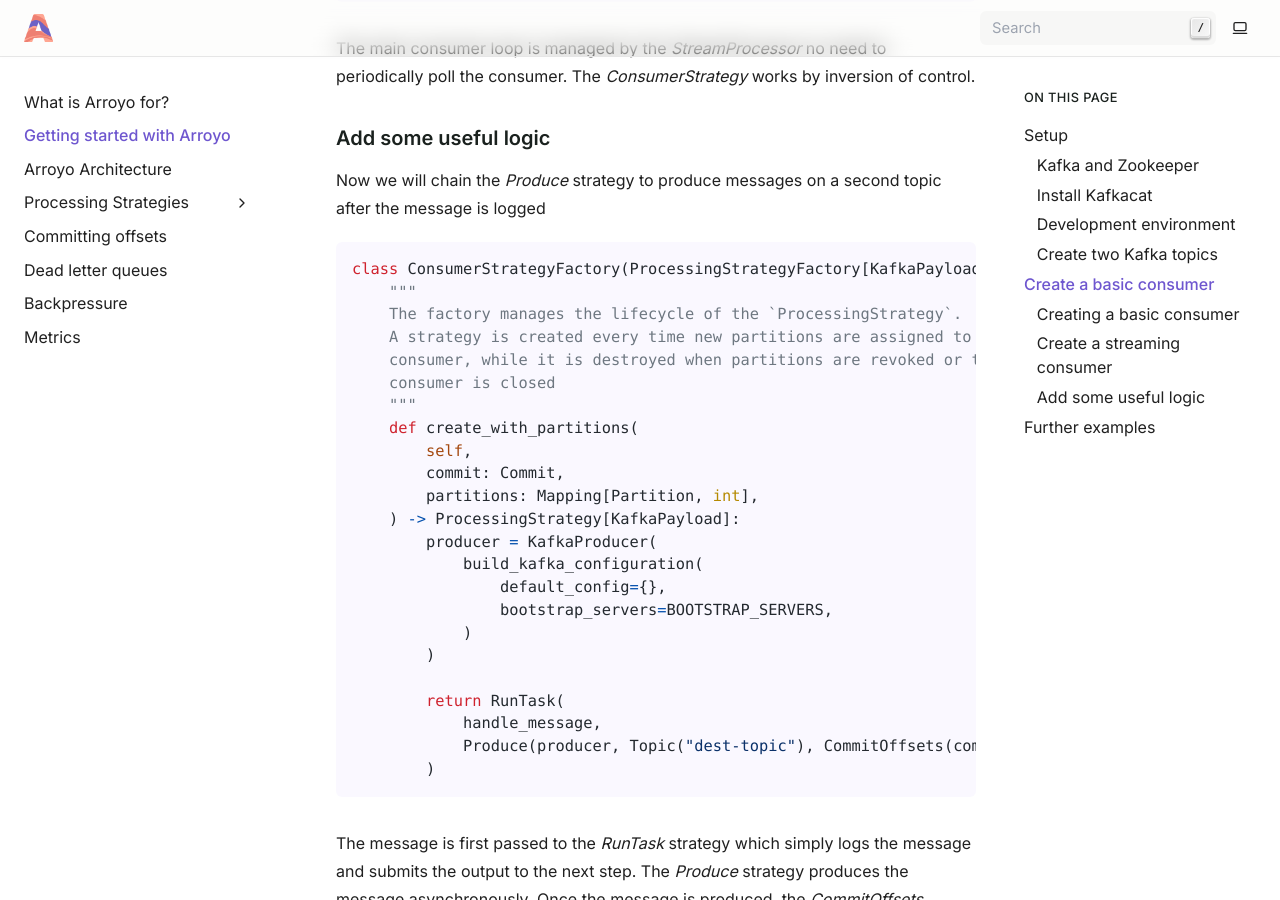
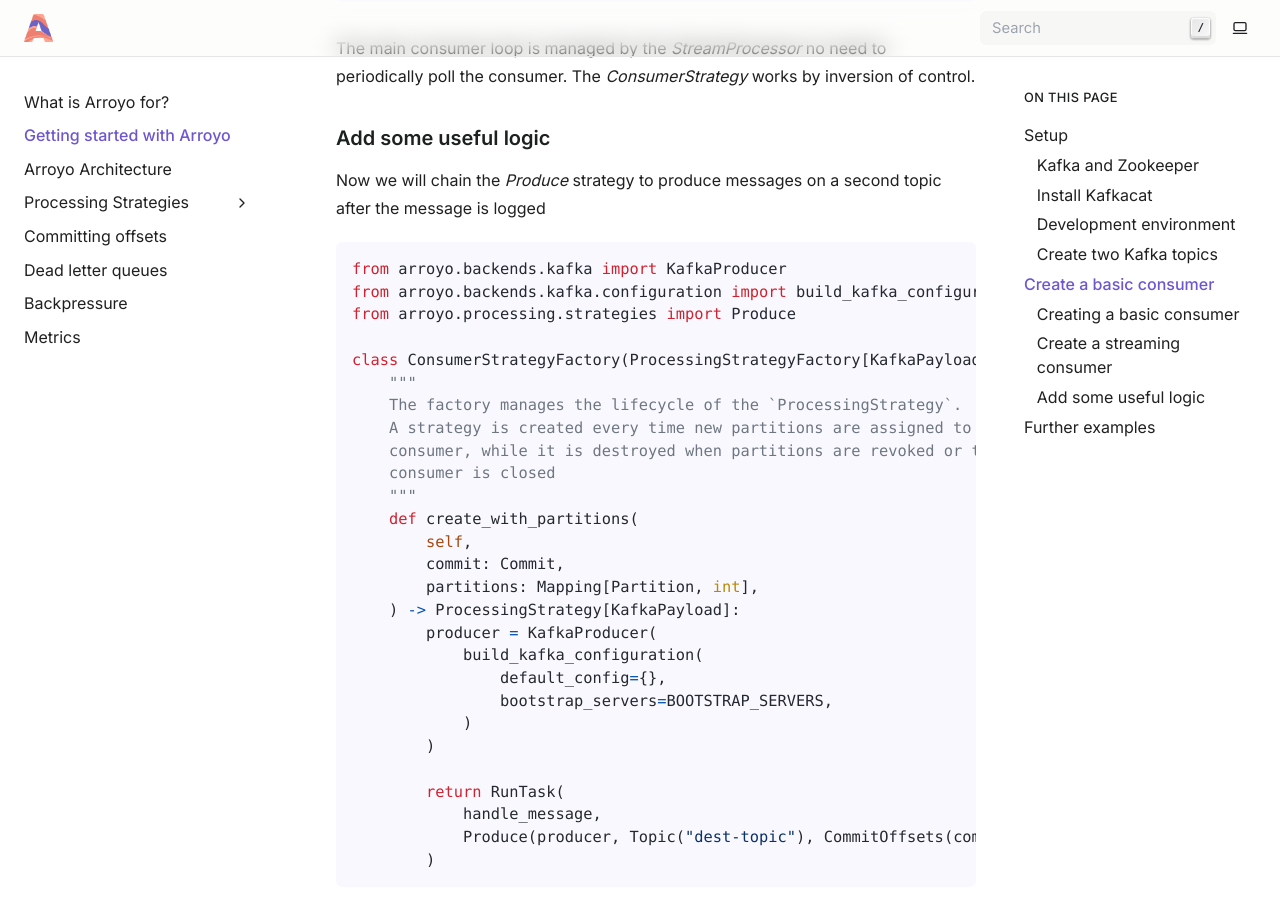
Before and after one commit to getsentry/arroyo, a Sphinx documentation site: the page built from docs/source/getstarted.rst, in a window 1280 px wide and 900 px high, scrolled down 4514 px. Built offline with Sphinx 7.4.7, drawn with Linux system fonts in a browser that asks for light colours.

Commit message:
docs: more imports

```diff
--- a/docs/source/getstarted.rst
+++ b/docs/source/getstarted.rst
@@ -208,6 +208,10 @@
 
 .. code-block:: Python
 
+    from arroyo.backends.kafka import KafkaProducer
+    from arroyo.backends.kafka.configuration import build_kafka_configuration
+    from arroyo.processing.strategies import Produce
+
     class ConsumerStrategyFactory(ProcessingStrategyFactory[KafkaPayload]):
         """
         The factory manages the lifecycle of the `ProcessingStrategy`.
```
